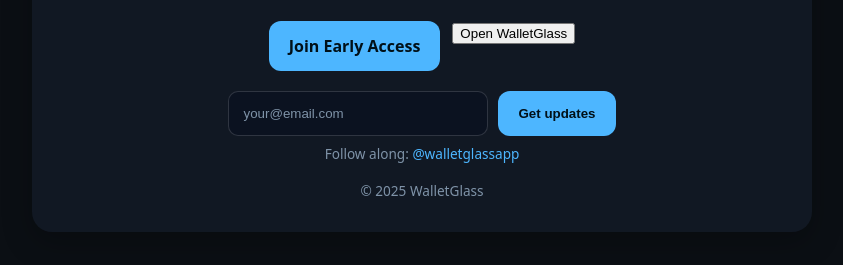
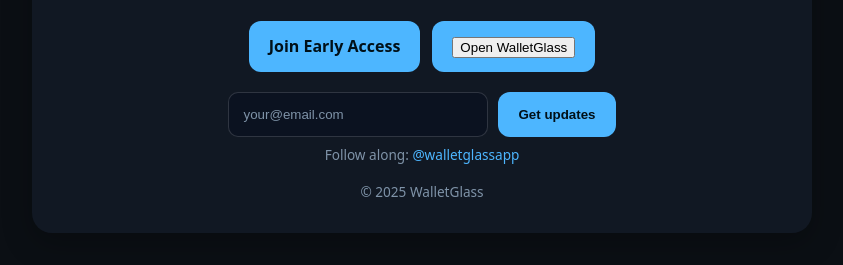
Before and after one commit to WalletGlass/walletglass-site, a plain HTML site: page index.html in a window 1280 px wide. Shown: the part 607-872 px from the top of the page, without its empty margins (218-1061 px from the left). Drawn offline with Linux system fonts and the light colour scheme.

Commit message:
Update index.html

```diff
--- a/index.html
+++ b/index.html
@@ -68,7 +68,7 @@
 
       <div class="cta-row">
         <a class="btn btn-primary" href="https://tally.so/r/wQZd1Y" target="_blank" rel="noopener">Join Early Access</a>
-        <a href="https://walletglass.streamlit.app" target="_blank" rel="noopener">
+        <a class="btn btn-primary" href="https://walletglass.streamlit.app" target="_blank" rel="noopener">
           <button>Open WalletGlass</button>
         </a>
 
```
